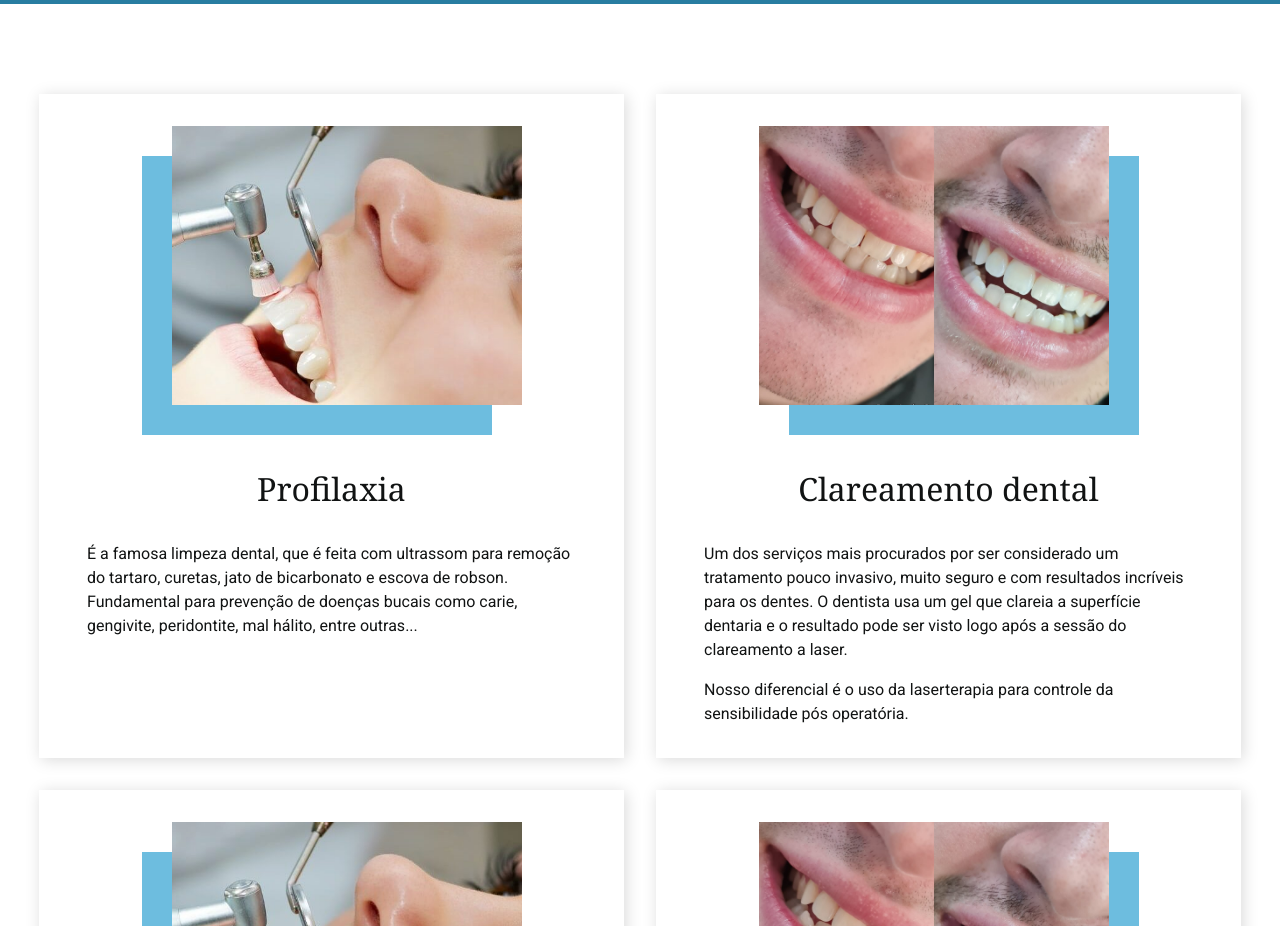
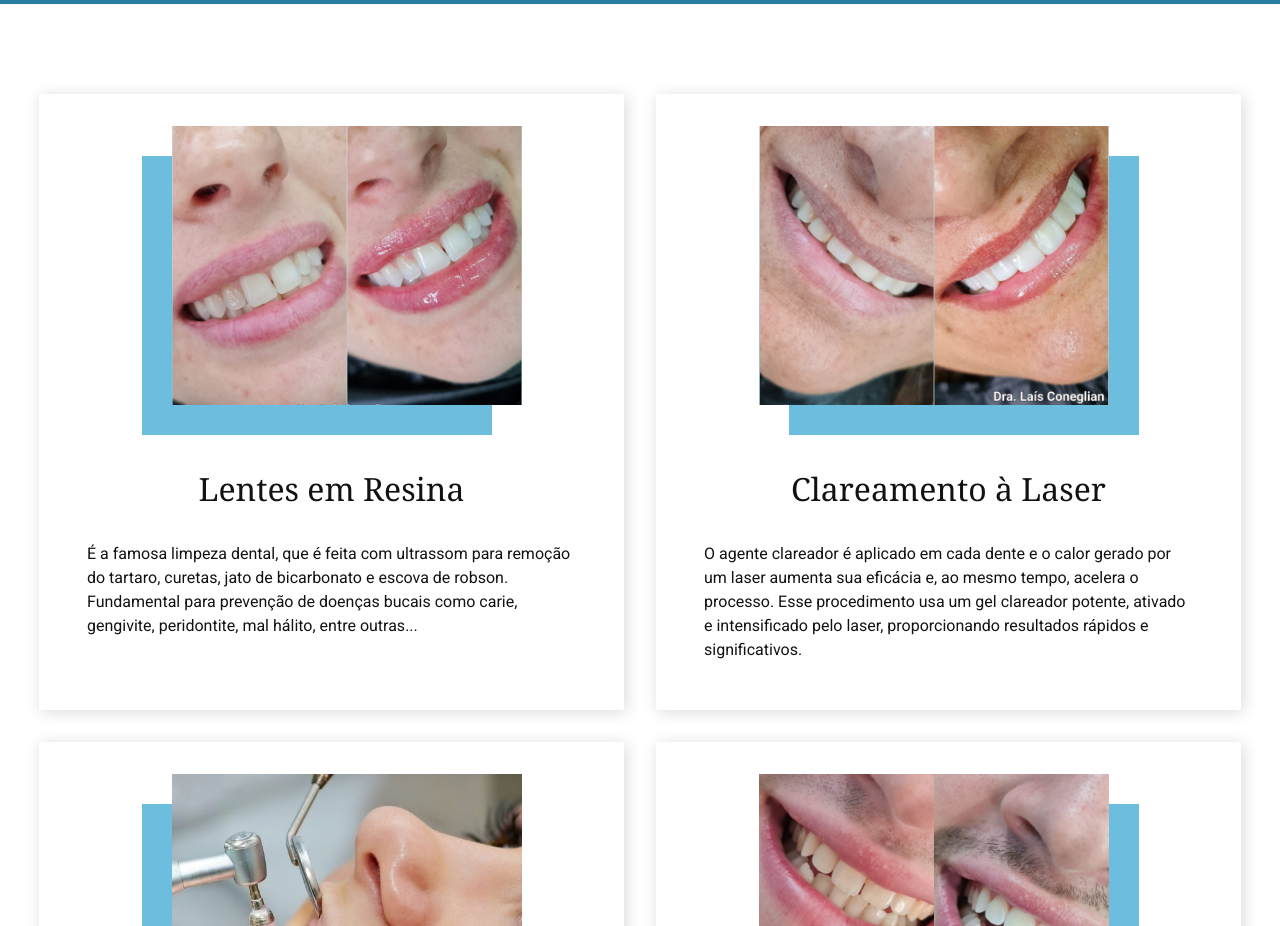
Before and after one commit to setfocusbrasil/contrumarcos, a Next.js app: page /tratamentos in a window 1280 px wide. Shown: the part 320-1246 px from the top of the page. Built offline with nearby package versions, Linux system fonts and the light colour scheme; no server answers; a web font is replaced by a local one.

Commit message:
claremento

```diff
--- a/src/pages/tratamentos/index.jsx
+++ b/src/pages/tratamentos/index.jsx
@@ -35,13 +35,13 @@ export default function Tratamentos() {
 
         <div className={styles.treatmentsItem} data-aos="fade-up">
           <MyImage
-            src="/images/profilaxia.jpg"
+            src="/images/Lentes em resina.jpeg"
             alt="Profilaxia"
             width="350"
             height="279"
             left
           />
-          <h3>Profilaxia</h3>
+          <h3>Lentes em Resina</h3>
           <div className={styles.description}>
             <p>
               É a famosa limpeza dental, que é feita com ultrassom para remoção
@@ -57,23 +57,18 @@ export default function Tratamentos() {
 
         <div className={styles.treatmentsItem} data-aos="fade-up">
           <MyImage
-            src="/images/clareamento.jpg"
+            src="/images/Clareamento a laser.jpeg"
             alt="Clareamento dental"
             width="350"
             height="279"
           />
-          <h3>Clareamento dental</h3>
+          <h3>Clareamento à Laser</h3>
           <div className={styles.description}>
             <p>
-              Um dos serviços mais procurados por ser considerado um tratamento
-              pouco invasivo, muito seguro e com resultados incríveis para os
-              dentes. O dentista usa um gel que clareia a superfície dentaria e
-              o resultado pode ser visto logo após a sessão do clareamento a
-              laser.
+            O agente clareador é aplicado em cada dente e o calor gerado por um laser aumenta sua eficácia e, ao mesmo tempo, acelera o processo. Esse procedimento usa um gel clareador potente, ativado e intensificado pelo laser, proporcionando resultados rápidos e significativos.
             </p>
             <p>
-              Nosso diferencial é o uso da laserterapia para controle da
-              sensibilidade pós operatória.
+
             </p>
           </div>
         </div>
```
